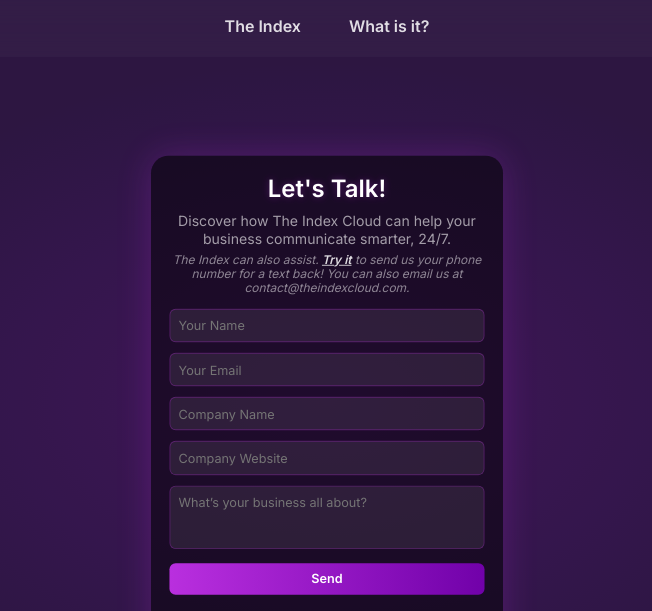
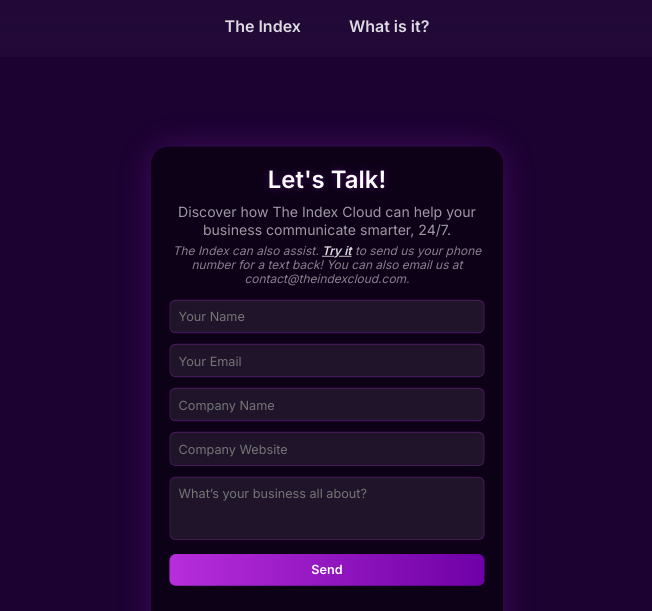
Before and after one commit to Mwalker5722/mwalker5722.github.io, a plain HTML site: page Contact/index.html in a window 1280 px wide. Shown: the top 611 px of the page, without its empty margins (313-965 px from the left). Drawn offline with Linux system fonts and the light colour scheme; a script that the page names is missing.

Commit message:
Update index.html

```diff
--- a/Contact/index.html
+++ b/Contact/index.html
@@ -26,41 +26,19 @@
   <link href="https://fonts.googleapis.com/css2?family=Inter:wght@400;600&display=swap" rel="stylesheet">
 
   <style>
+      :root {
+        --background-dark: #1b0231;
+      }
       * { margin: 0; padding: 0; box-sizing: border-box; }
 
       html, body {
         font-family: 'Inter', sans-serif;
-         background: radial-gradient(ellipse at center, rgba(128,0,192,0.2), transparent 60%), #1b0231;
+        background-color: var(--background-dark); /* Changed to solid background color */
         color: #fff;
         height: 100%;
         overflow: hidden;
         position: relative;
       }
-
-     body::before, body::after {
-         content: "";
-         position: absolute;
-         top: 0; left: 0; right: 0; bottom: 0;
-         pointer-events: none;
-         z-index: 0;
-     }
-
-     body::before {
-         background-image: radial-gradient(#ffffff 1px, transparent 1px);
-         background-size: 2px 2px;
-         opacity: 0.05;
-         animation: starScroll1 90s linear infinite;
-     }
-
-     body::after {
-         background-image: radial-gradient(#ffffff 1.5px, transparent 1.5px);
-         background-size: 3px 3px;
-         opacity: 0.03;
-         animation: starScroll2 120s linear infinite reverse;
-     }
-
-     @keyframes starScroll1 { 0% { background-position: 0 0; } 100% { background-position: 2000px 2000px; } }
-     @keyframes starScroll2 { 0% { background-position: 0 0; } 100% { background-position: -1500px 2000px; } }
 
       .navbar-wrapper {
         position: fixed;
@@ -251,9 +229,7 @@
 
       .footer#formFooter .footer-legal-notice a:hover {
         color: #f3e8ff; /* Lighter color on hover for all text in the link */
-         /* text-decoration: underline; /* Optional: underline on hover if desired */
       }
-     /* Removed .underline-partial CSS rules as the span is no longer used */
       /* === END UPDATED FOOTER STYLES === */
   </style>
 </head>
@@ -286,6 +262,9 @@
   <div id="formMessage" style="display: none;"></div>
   <div class="footer" id="formFooter">
       <p class="footer-branding-text">Powered by <a href="https://theindexcloud.com" target="_blank" rel="noopener noreferrer">The Index Cloud</a> — Smart conversations made simple.</p>
+
+      <p class="footer-legal-notice">© 2025 MBW Services, LLC. All Rights Reserved.</p>
+
       <p class="footer-legal-notice">
           By using this website, you agree to our
           <a href="/Legal/">Terms of Service and Privacy Policy</a>.
```
Lines whose indentation alone changed are shown as unchanged.
